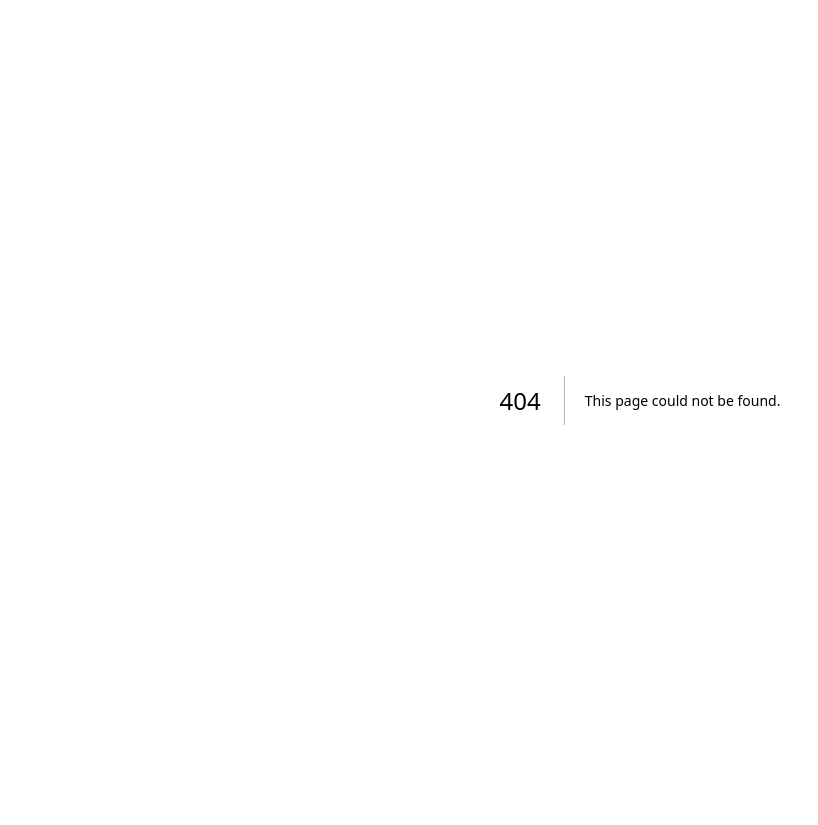
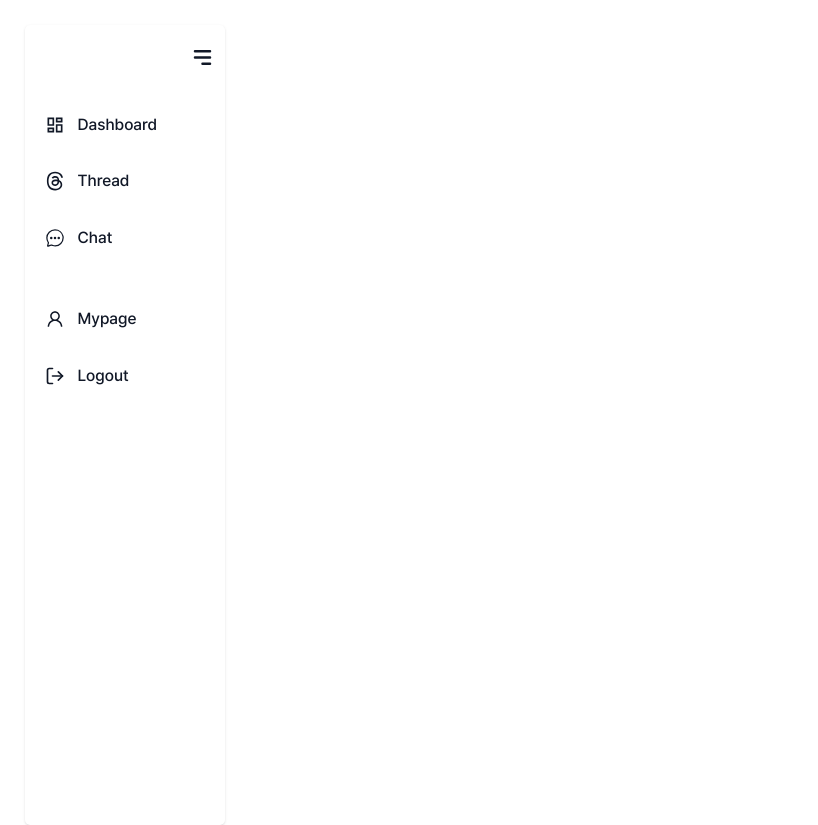
Before and after one commit to calog-project/calog-ui, a Next.js app: page /main in a window 1280 px wide. Before the commit this address had no page. Shown: the whole page, without its empty margins (0-818 px from the left). Before the commit the page ends 800 px from the top, so only its background shows below. Built offline with nearby package versions, Linux system fonts and the light colour scheme.

Commit message:
✨Feat: Sidebar 컴포넌트 UI 구현 및 main 페이지 메타태그 설정

```diff
--- /dev/null
+++ b/src/app/main/layout.tsx
@@ -0,0 +1,19 @@
+import type { Metadata } from 'next';
+import '@/style/globals.css';
+
+export const metadata: Metadata = {
+  title: '메인 페이지',
+  description: 'Generated by create next app',
+};
+
+export default function MainPageLayout({
+  children,
+}: Readonly<{
+  children: React.ReactNode;
+}>) {
+  return (
+    <html lang="ko">
+      <body>{children}</body>
+    </html>
+  );
+}
--- /dev/null
+++ b/src/app/main/page.tsx
@@ -0,0 +1,9 @@
+import Sidebar from '@/components/commons/sidebar/Sidebar';
+
+export default function MainPage() {
+  return (
+    <section className="h-dvh flex">
+      <Sidebar />
+    </section>
+  );
+}
--- /dev/null
+++ b/src/components/commons/sidebar/Menu.tsx
@@ -0,0 +1,61 @@
+import Link from 'next/link';
+import React from 'react';
+import { AiOutlineUser } from 'react-icons/ai';
+import { LuLogOut } from 'react-icons/lu';
+import { FaThreads } from 'react-icons/fa6';
+import { IoChatbubbleEllipsesOutline } from 'react-icons/io5';
+import { MdOutlineDashboard } from 'react-icons/md';
+
+type TMenuProps = {
+  isOpen: boolean;
+};
+
+const menus = [
+  { name: 'Dashboard', link: '/', icon: MdOutlineDashboard },
+  { name: 'Thread', link: '/', icon: FaThreads },
+  { name: 'Chat', link: '/', icon: IoChatbubbleEllipsesOutline },
+  { name: 'Mypage', link: '/', icon: AiOutlineUser, margin: true },
+  { name: 'Logout', icon: LuLogOut },
+];
+
+const Menu = ({ isOpen }: TMenuProps) => {
+  return (
+    <div
+      className={`flex flex-col ${isOpen ? 'items-start justify-between' : 'items-center justify-center'} w-full transition-all duration-300`}>
+      <div className="mt-10 w-full inline-flex flex-col flex-1 gap-5 relative">
+        {menus?.map((menu) =>
+          menu.name !== 'logout' ? (
+            <Link
+              href={menu?.link || ''}
+              key={menu?.name}
+              className={`group flex items-center text-4 ${isOpen && 'gap-5'} font-medium p-4 ${menu?.margin && 'mt-10'} hover:bg-[#3366FE] hover:text-white hover:rounded-md`}>
+              <div>{React.createElement(menu?.icon, { size: '20' })}</div>
+              <h2 className={`whitespace-pre duration-500 ${!isOpen && 'opacity-0 translate-x-28 overflow-hidden'}`}>
+                {menu?.name}
+              </h2>
+              <h2
+                className={`${isOpen && 'hidden'} absolute left-48 bg-[#3366FE] font-semibold whitespace-pre text-white rounded-md drop-shadow-lg px-0 py-0 w-0 overflow-hidden group-hover:px-2 group-hover:py-1 group-hover:left-[55px] group-hover:duration-300 group-hover:w-fit`}>
+                {menu?.name}
+              </h2>
+            </Link>
+          ) : (
+            <button
+              type="button"
+              className={`group flex items-center text-4 gap-5 font-medium mb-10 ${!isOpen ? 'p-2' : 'p-4'} hover:bg-[#3366FE] hover:text-white hover:rounded-md`}>
+              <div>{React.createElement(LuLogOut, { size: '20' })}</div>
+              <h2 className={`whitespace-pre duration-500 ${!isOpen && 'opacity-0 translate-x-28 overflow-hidden'}`}>
+                {menu?.name}
+              </h2>
+              <h2
+                className={`${isOpen && 'hidden'} absolute left-48 bg-[#3366FE] font-semibold whitespace-pre text-white rounded-md drop-shadow-lg px-0 py-0 w-0 overflow-hidden group-hover:px-2 group-hover:py-1 group-hover:left-20 group-hover:duration-300 group-hover:w-fit`}>
+                {menu?.name}
+              </h2>
+            </button>
+          ),
+        )}
+      </div>
+    </div>
+  );
+};
+
+export default Menu;
--- /dev/null
+++ b/src/components/commons/sidebar/Sidebar.tsx
@@ -0,0 +1,21 @@
+'use client';
+
+import { useState } from 'react';
+import { HiMenuAlt3 } from 'react-icons/hi';
+import Menu from './Menu';
+
+const Sidebar = () => {
+  const [isOpen, setIsOpen] = useState(true);
+
+  return (
+    <div
+      className={`h-full m-10 bg-white rounded-lg shadow ${isOpen ? 'w-[200px]' : 'w-[55px]'} duration-500 text-gray-900 px-4`}>
+      <div className={`py-3 flex mt-5 ${isOpen ? 'justify-end' : 'justify-center'}`}>
+        <HiMenuAlt3 size={25} className="cursor-pointer" onClick={() => setIsOpen(!isOpen)} />
+      </div>
+      <Menu isOpen={isOpen} />
+    </div>
+  );
+};
+
+export default Sidebar;
```
